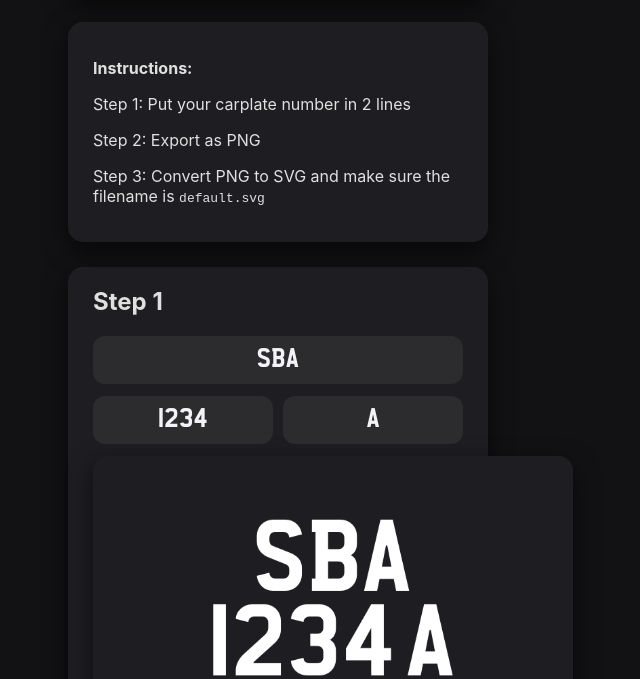
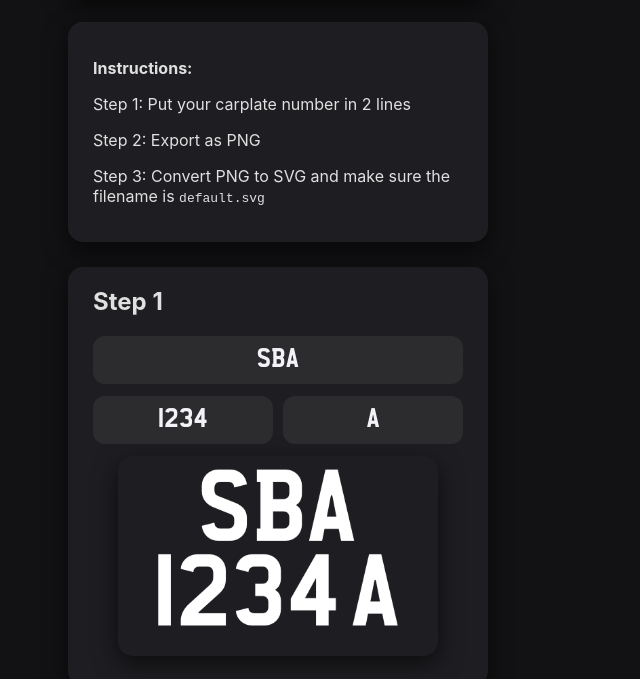
Before and after one commit to jrmleow/sgcarplate-keychain, a plain HTML site: page index.html in a window 1280 px wide. Shown: the part 121-800 px from the top of the page, without its empty margins (362-1002 px from the left). Drawn offline with Linux system fonts and the light colour scheme.

Commit message:
Update index.html

```diff
--- a/index.html
+++ b/index.html
@@ -75,8 +75,8 @@
     canvas {
       display: block;
       margin: 10px auto;
-      width: 480px;  /* keep display size reasonable */
-      height: 300px;
+      width: 320px;
+      height: 200px;
       border-radius: 15px;
       background: #1e1e22;
       box-shadow: 0 8px 24px rgba(0,0,0,0.6);
@@ -145,7 +145,7 @@
     <input id="trackingRange" type="range" min="0" max="100" value="10" />
   </div>
 
-  <canvas id="canvas" width="708" height="443"></canvas>
+  <canvas id="canvas" width="472" height="295"></canvas>
 </section>
 
 <section>
@@ -218,6 +218,7 @@
   }
 
   function update() {
+    // Use hidden slider values as well
     fontSize = parseInt(fontSizeRange.value);
     leading = parseInt(leadingRange.value);
     tracking = parseInt(trackingRange.value);
@@ -243,12 +244,14 @@
     if (!singleLetter.test(val3)) {
       val3 = val3.replace(/[^A-Z]/g, '');
     }
+    // Limit to 1 character
     val3 = val3.slice(0, 1);
     line2Right.value = val3;
 
     drawPreview();
   }
 
+  // Add listeners to update preview and sanitize input
   [line1Input, line2Left, line2Right].forEach(input => {
     input.addEventListener('input', update);
   });
@@ -261,6 +264,7 @@
     a.click();
   });
 
+  // Initial call on load
   window.onload = update;
 </script>
 
```
